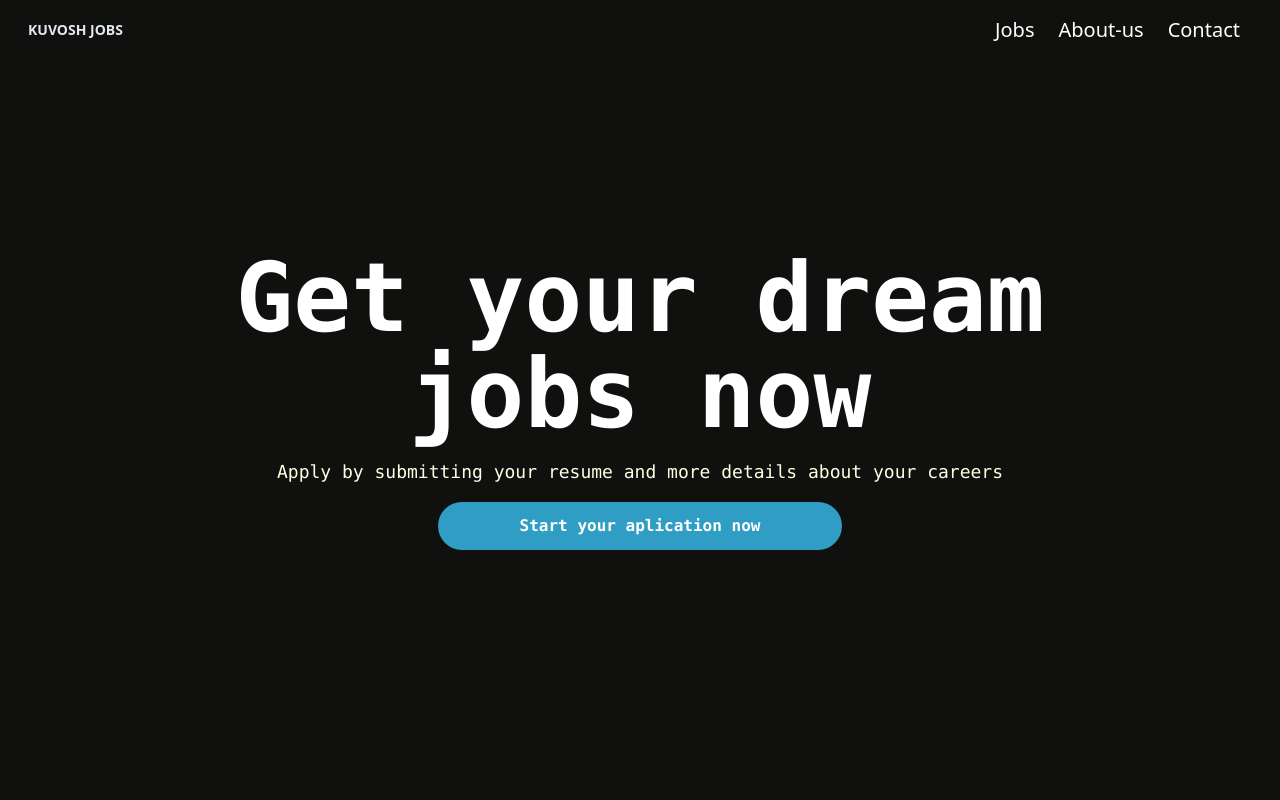
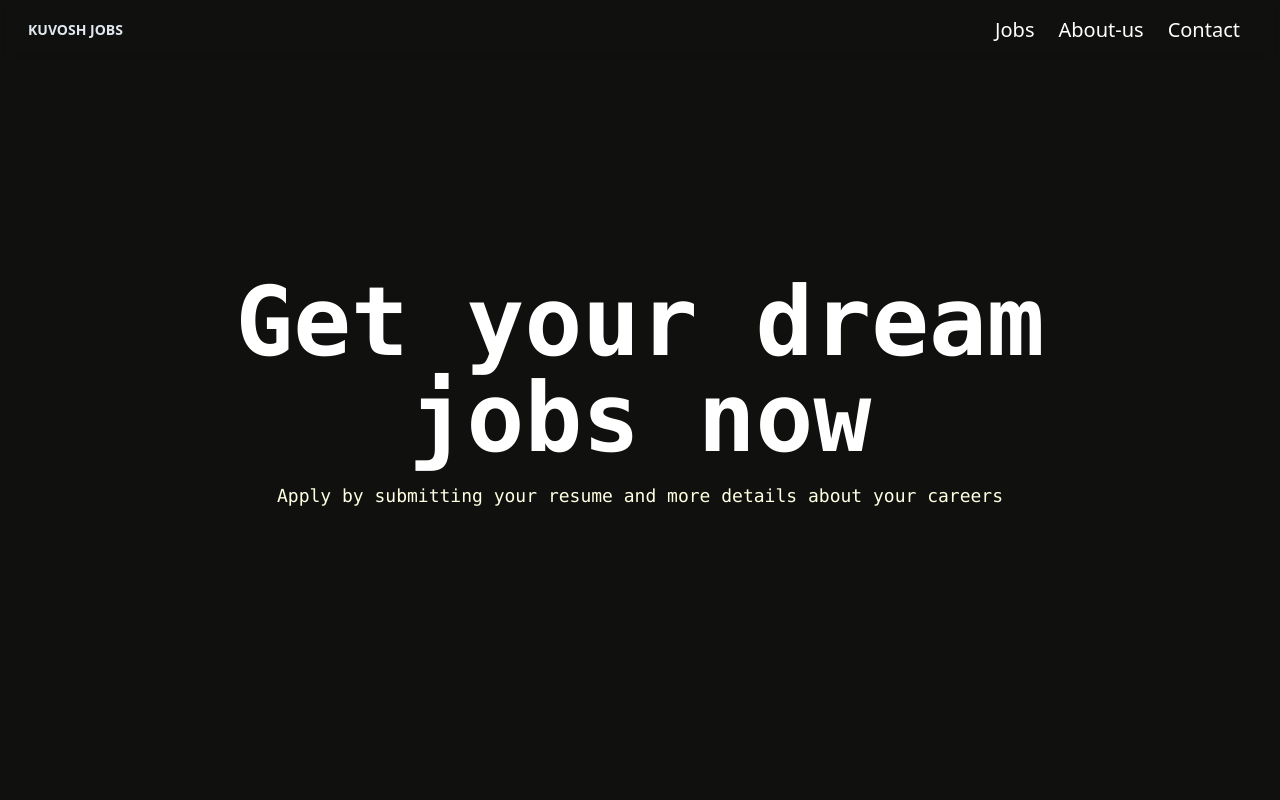
Before and after one commit to tchasinga/jobposter, a Next.js app: page / in a window 1280 px wide. Shown: the top 800 px of the page. Built offline with nearby package versions, Linux system fonts and the light colour scheme.

Commit message:
fix: remove button from Keeper component and wrap Jobs component in a div for better structure

```diff
--- a/app/Pages/Keeper.jsx
+++ b/app/Pages/Keeper.jsx
@@ -26,7 +26,7 @@ export default function Keeper() {
           Get your dream<br/> jobs now
           </h1>
           <p className='text-lg font-mono py-4'>Apply by submitting your resume and more details about your careers</p>
-          <button id='#jobs'  className='bg-[#309EC4] w-1/2 text-white px-6 py-3 rounded-full font-semibold cursor-pointer hover:bg-green-600 duration-500 font-mono'>Start your aplication now</button>
+
         </motion.div>
       </div>
     </div>
--- a/app/page.jsx
+++ b/app/page.jsx
@@ -12,7 +12,9 @@ export default function Home() {
       <Keeper />
       {/* <Extradetails /> */}
       {/* <Jobs /> */}
-      <Jobs id="jobs"/>
+      <div id="jobs">
+         <Jobs/>
+      </div>
       {/* <About /> */}
       <div id="about">
       <AboutSection />
```
